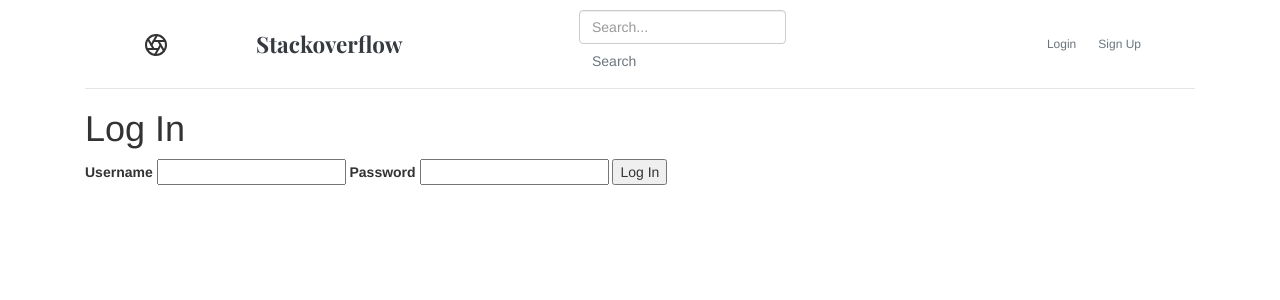
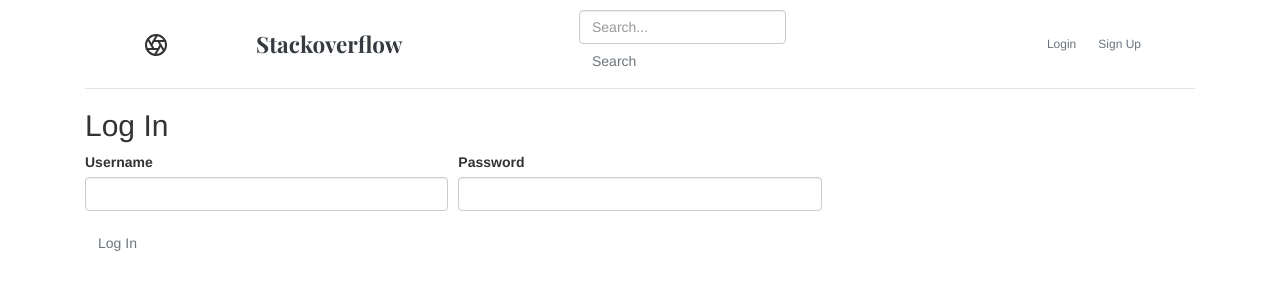
Before and after one commit to nitishkd/StackOverflow, a Flask app: page /auth/login in a window 1280 px wide. Shown: the top 300 px of the page. Run offline with Flask 2, Linux system fonts and the light colour scheme; some libraries are stand-ins or nearby versions.

Commit message:
changed log in page

```diff
--- a/flaskr/templates/auth/login.html
+++ b/flaskr/templates/auth/login.html
@@ -1,15 +1,21 @@
 {% extends 'base.html' %}
 
 {% block header %}
-  <h1>{% block title %}Log In{% endblock %}</h1>
+  <h2>{% block title %}Log In{% endblock %}</h2>
 {% endblock %}
 
 {% block content %}
   <form method="post">
+      <div class="form-row">
+          <div class="form-group col-md-4">
     <label for="username">Username</label>
-    <input name="username" id="username" required>
+    <input name="username" id="username" required class="form-control">
+  </div>
+  <div class="form-group col-md-4">
     <label for="password">Password</label>
-    <input type="password" name="password" id="password" required>
-    <input type="submit" value="Log In">
+    <input type="password" class="form-control" name="password" id="password" required>
+      </div>
+      </div>
+        <button type="submit" class="btn btn-md btn-outline-secondary">Log In</button>
   </form>
 {% endblock %}
```
Also changed, not shown: instance/flaskr.sqlite.
